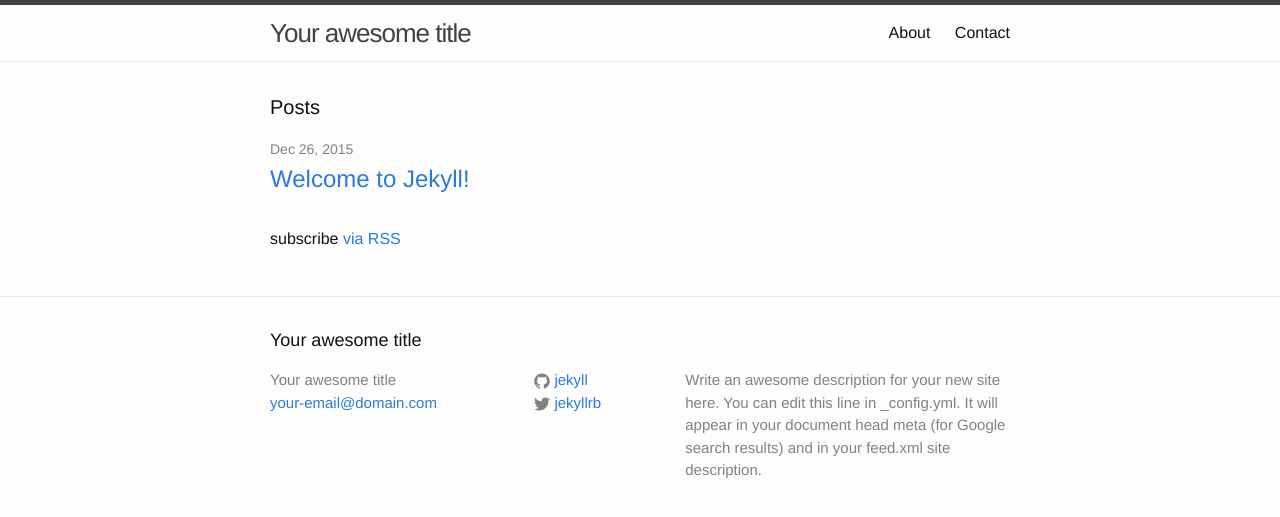
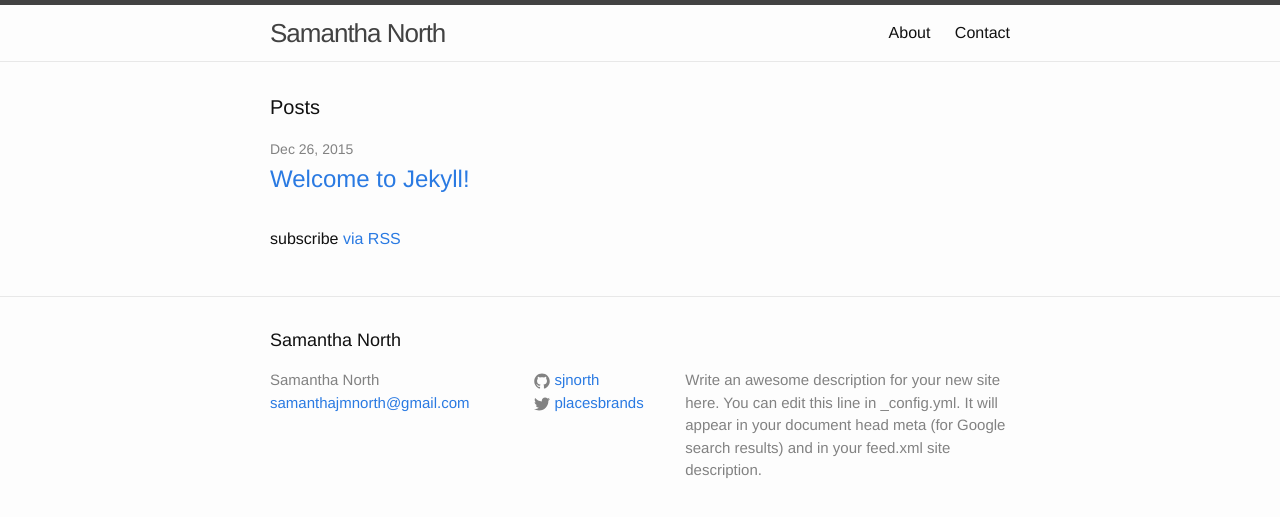
Before and after one commit to sjnorth/sjnorth.github.io, a Jekyll site: the page built from index.html, in a window 1280 px wide. Shown: the top 517 px of the page. Built offline with Jekyll 4.4.1, drawn with Linux system fonts in a browser that asks for light colours.

Commit message:
title change and contact info update

```diff
--- a/_config.yml
+++ b/_config.yml
@@ -6,16 +6,16 @@
 # 'jekyll serve'. If you change this file, please restart the server process.
 
 # Site settings
-title: Your awesome title
-email: your-email@domain.com
+title: Samantha North
+email: samanthajmnorth@gmail.com
 description: > # this means to ignore newlines until "baseurl:"
   Write an awesome description for your new site here. You can edit this
   line in _config.yml. It will appear in your document head meta (for
   Google search results) and in your feed.xml site description.
 baseurl: "" # the subpath of your site, e.g. /blog
-url: "http://yourdomain.com" # the base hostname & protocol for your site
-twitter_username: jekyllrb
-github_username:  jekyll
+url: "http://sjnorth.github.io" # the base hostname & protocol for your site
+twitter_username: placesbrands
+github_username: sjnorth
 
 # Build settings
 markdown: kramdown
```
